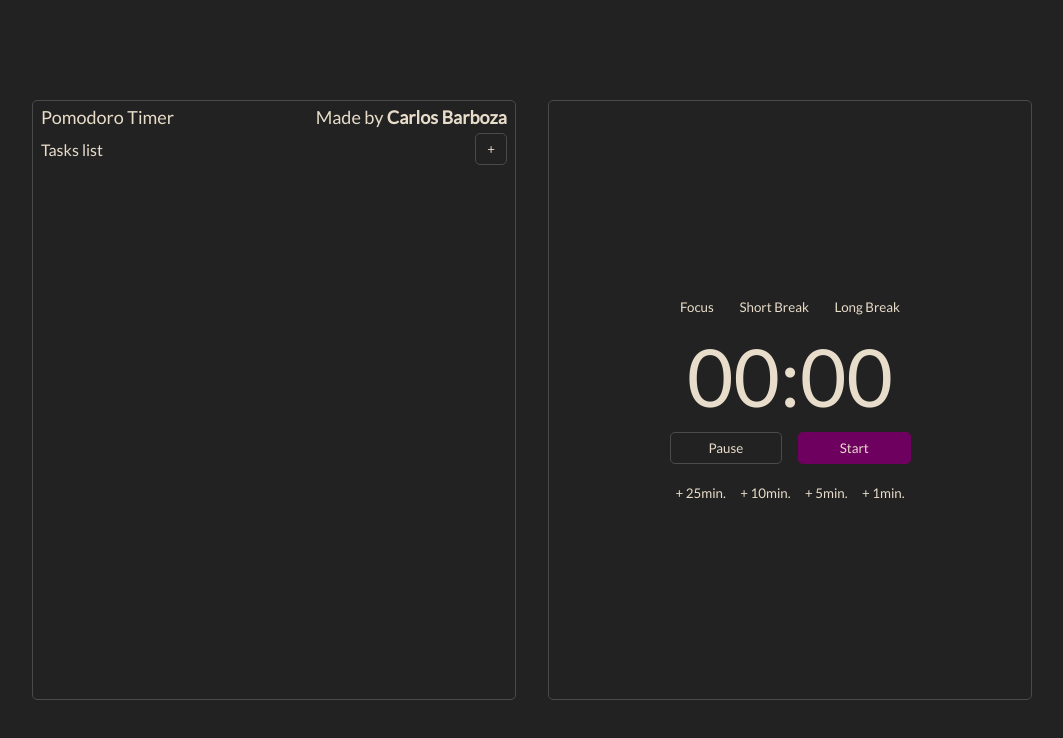
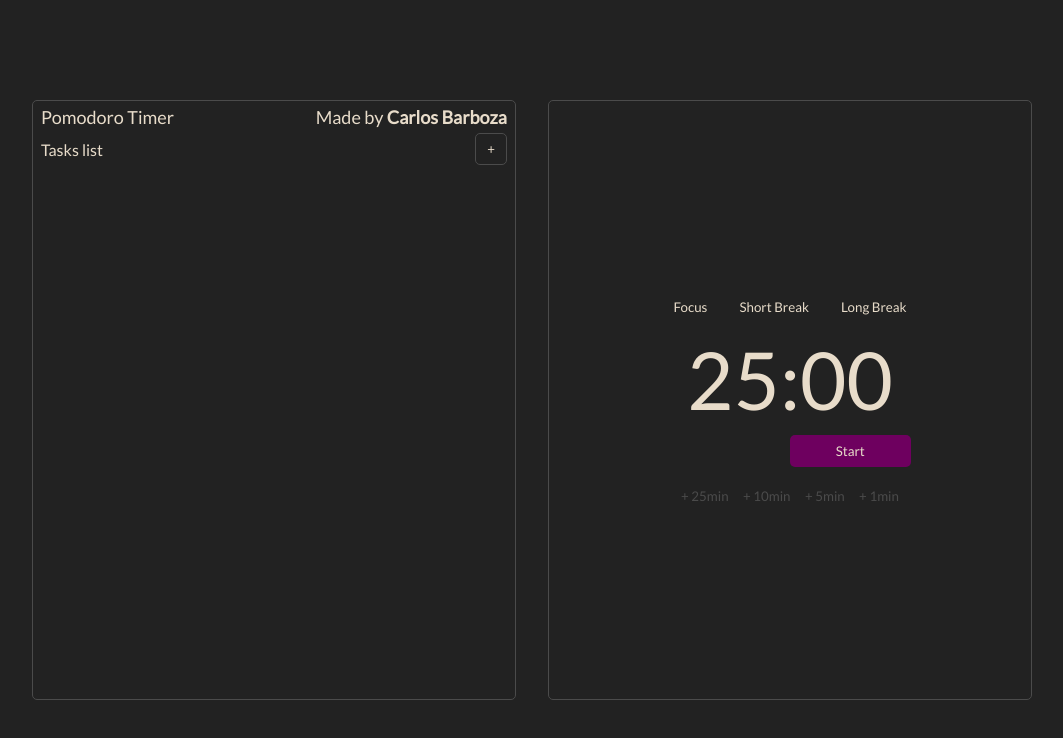
Before and after one commit to Barboza13/pomodoro-timer, a Vue app: page / in a window 1280 px wide. Shown: the top 738 px of the page, without its empty margins (108-1171 px from the left). Built offline with nearby package versions, Linux system fonts and the light colour scheme; what oh-vue-icons would draw is missing.

Commit message:
Created countdown.

```diff
--- a/src/components/TimerContainer.vue
+++ b/src/components/TimerContainer.vue
@@ -1,24 +1,46 @@
-<script setup lang="ts"></script>
+<script setup lang="ts">
+import useCountdown from '@composables/useCountdown'
+import { ref } from 'vue'
+
+const time = ref<number>(25)
+const {
+  countdown,
+  isPaused,
+  isRunning,
+  isFinished,
+  initCountdown,
+  pauseCountdown,
+  resumeCountdown,
+  restartCountdown,
+  addMinutes,
+} = useCountdown(time)
+
+const changeTime = (newTime: number): void => {
+  time.value = newTime
+}
+</script>
 
 <template>
   <section class="timer-container">
     <article class="period-container">
-      <button class="period-container-button">Focus</button>
-      <button class="period-container-button">Short Break</button>
-      <button class="period-container-button">Long Break</button>
+      <button class="period-container-button" @click="changeTime(25)">Focus</button>
+      <button class="period-container-button" @click="changeTime(5)">Short Break</button>
+      <button class="period-container-button" @click="changeTime(15)">Long Break</button>
     </article>
     <article class="stopwatch-container">
-      <p id="stopwatch">00:00</p>
+      <p id="stopwatch">{{ countdown }}</p>
       <div class="stopwatch-controller-container">
-        <button id="stopwatch-pause">Pause</button>
-        <button id="stopwatch-start">Start</button>
+        <button v-if="isPaused" id="stopwatch-pause" @click="resumeCountdown">Resume</button>
+        <button v-else-if="isRunning" id="stopwatch-pause" @click="pauseCountdown">Pause</button>
+        <button v-if="isFinished" id="stopwatch-start" @click="initCountdown">Start</button>
+        <button v-else id="stopwatch-start" @click="restartCountdown">Restart</button>
       </div>
     </article>
     <article class="increment-stopwatch-container">
-      <button class="increment-stopwatch-container-button">+ 25min.</button
-      ><button class="increment-stopwatch-container-button">+ 10min.</button
-      ><button class="increment-stopwatch-container-button">+ 5min.</button
-      ><button class="increment-stopwatch-container-button">+ 1min.</button>
+      <button class="increment-stopwatch-container-button" @click="addMinutes(25)">+ 25min</button>
+      <button class="increment-stopwatch-container-button" @click="addMinutes(20)">+ 10min</button>
+      <button class="increment-stopwatch-container-button" @click="addMinutes(5)">+ 5min</button>
+      <button class="increment-stopwatch-container-button" @click="addMinutes(1)">+ 1min</button>
     </article>
   </section>
 </template>
@@ -48,12 +70,13 @@
       background-color: transparent;
       color: var(--text-color);
       border: none;
+      border-radius: 5px;
       cursor: pointer;
-      padding: 0.3rem 0.3rem;
+      padding: 0.5rem 0.5rem;
 
       &:hover {
         background-color: var(--detail-color);
-        transition: all 75ms ease;
+        transition: all 200ms ease;
       }
     }
   }
@@ -68,7 +91,7 @@
 
     & .stopwatch-controller-container {
       display: flex;
-      justify-content: space-between;
+      justify-content: end;
       align-items: center;
       gap: 1rem;
       height: 3rem;
@@ -119,14 +142,14 @@
       justify-content: center;
       align-items: center;
       background-color: transparent;
-      color: var(--text-color);
+      color: var(--detail-color);
       border: none;
       cursor: pointer;
       padding: 0.3rem 0.3rem;
 
       &:hover {
-        background-color: var(--detail-color);
-        transition: all 75ms ease;
+        color: var(--text-color);
+        transition: all 200ms ease;
       }
     }
   }
--- /dev/null
+++ b/src/composables/useCountdown.ts
@@ -0,0 +1,126 @@
+import { ref, watch, computed, onUnmounted } from 'vue'
+
+import type { Ref } from 'vue'
+
+export default function useCountdown(timeRef: Ref<number>) {
+  const minutes = ref<number>(timeRef.value)
+  const totalTime = computed(() => minutes.value * 60 * 1000)
+  const remainingTime = ref<number>(totalTime.value)
+  const isPaused = ref<boolean>(false)
+  const isRunning = ref<boolean>(false)
+  const isFinished = ref<boolean>(true)
+  const countdown = ref<string>(formatTime(totalTime.value))
+  let intervalId: number | null = null
+
+  function clearCountdownInterval(): void {
+    if (intervalId) {
+      clearInterval(intervalId)
+      intervalId = null
+    }
+  }
+
+  onUnmounted(() => clearCountdownInterval())
+
+  watch(timeRef, (newTime) => {
+    minutes.value = newTime
+    remainingTime.value = totalTime.value
+    countdown.value = formatTime(totalTime.value)
+
+    if (isRunning.value) {
+      clearCountdownInterval()
+      initCountdown()
+    }
+  })
+
+  watch(totalTime, (newTotalTime) => {
+    if (!isRunning.value && !isPaused.value) {
+      remainingTime.value = newTotalTime
+      countdown.value = formatTime(newTotalTime)
+    }
+  })
+
+  function formatTime(milliseconds: number): string {
+    const totalSeconds = Math.max(0, Math.ceil(milliseconds / 1000))
+    const minutes = Math.floor(totalSeconds / 60)
+    const seconds = totalSeconds % 60
+    return `${minutes.toString().padStart(2, '0')}:${seconds.toString().padStart(2, '0')}`
+  }
+
+  function resetState(): void {
+    remainingTime.value = totalTime.value
+    countdown.value = formatTime(totalTime.value)
+    isRunning.value = false
+    isPaused.value = false
+    isFinished.value = true
+  }
+
+  const initCountdown = (): void => {
+    clearCountdownInterval()
+    isRunning.value = true
+    isFinished.value = false
+    isPaused.value = false
+
+    intervalId = setInterval(() => {
+      remainingTime.value -= 1000
+      countdown.value = formatTime(remainingTime.value)
+
+      if (remainingTime.value <= 0) {
+        remainingTime.value = 0
+        countdown.value = formatTime(0)
+        isRunning.value = false
+        isFinished.value = true
+        clearCountdownInterval()
+      }
+    }, 1000)
+  }
+
+  const pauseCountdown = (): void => {
+    if (!isRunning.value) return
+
+    isPaused.value = true
+    isRunning.value = false
+    clearCountdownInterval()
+  }
+
+  const resumeCountdown = (): void => {
+    if (!isPaused.value || remainingTime.value <= 0) return
+
+    isPaused.value = false
+    initCountdown()
+  }
+
+  const restartCountdown = (): void => {
+    clearCountdownInterval()
+    resetState()
+  }
+
+  const addMinutes = (minutesToAdd: number): void => {
+    if (minutesToAdd <= 0) return
+
+    const minutesToAddInMilliseconds = minutesToAdd * 60 * 1000
+
+    if (minutesToAddInMilliseconds > totalTime.value) {
+      return
+    }
+
+    if (remainingTime.value + minutesToAddInMilliseconds > totalTime.value) {
+      remainingTime.value = totalTime.value
+      return
+    }
+
+    remainingTime.value = remainingTime.value + minutesToAddInMilliseconds
+    countdown.value = formatTime(remainingTime.value)
+  }
+
+  return {
+    countdown,
+    initCountdown,
+    pauseCountdown,
+    resumeCountdown,
+    restartCountdown,
+    addMinutes,
+    isPaused,
+    isRunning,
+    isFinished,
+  }
+}
```
